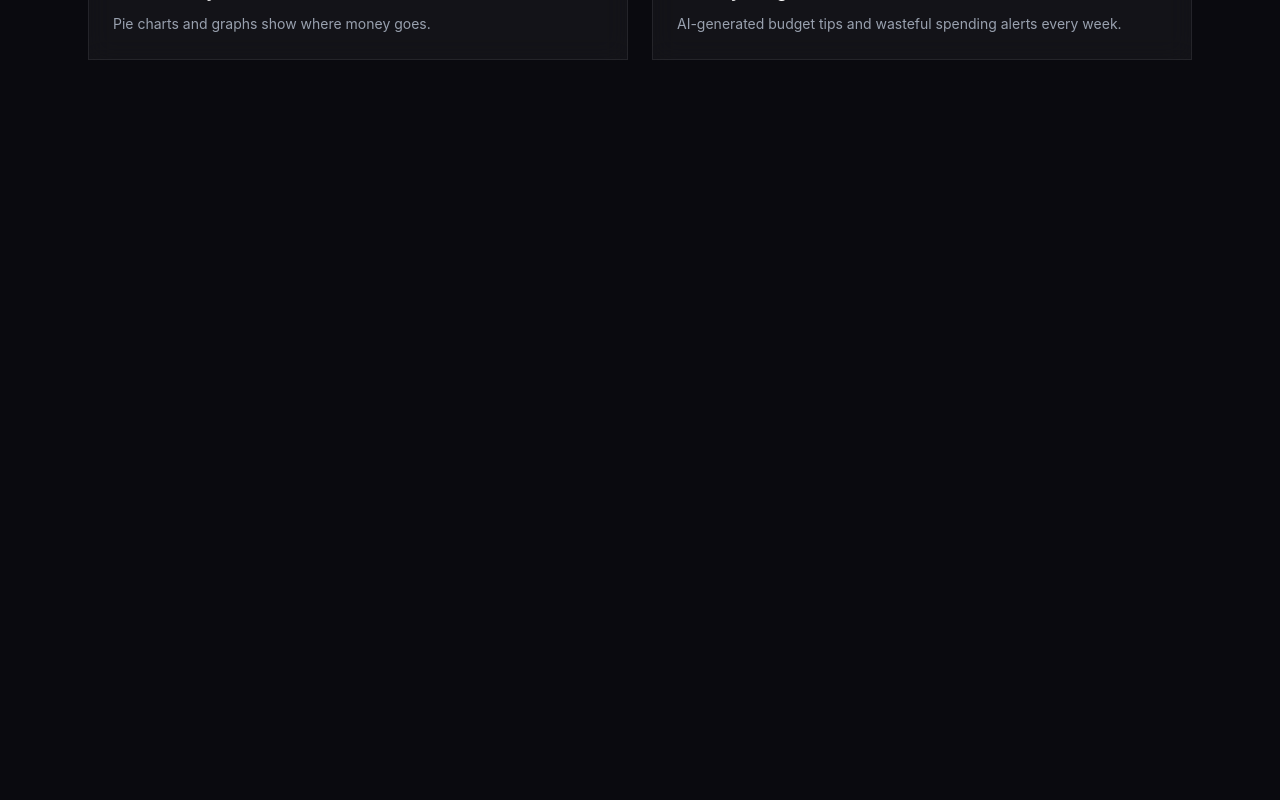
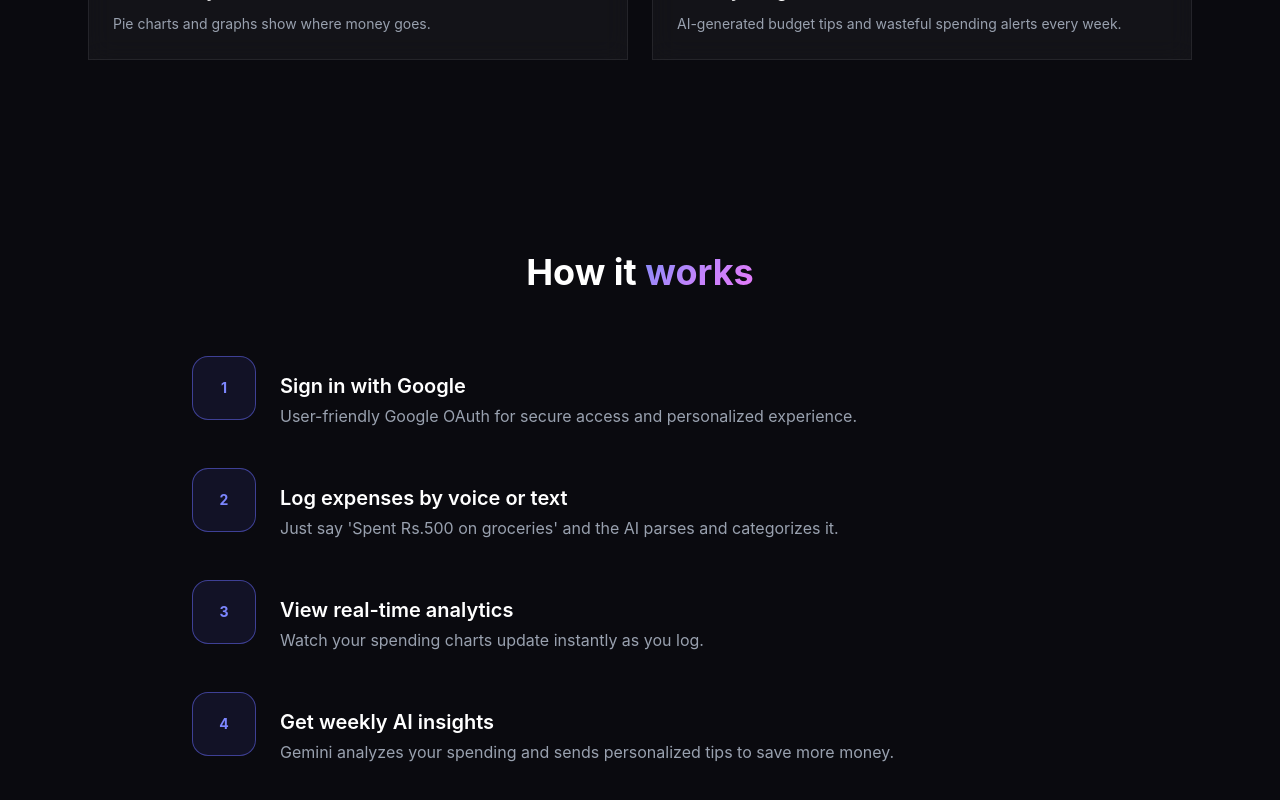
Before and after one commit to anushka-g28/ai-expense-tracker, a Next.js app: page / in a window 1280 px wide. Shown: the part 1308-2108 px from the top of the page. Before the commit the page ends 1464 px from the top, so only its background shows below. Built offline with nearby package versions, Linux system fonts and the light colour scheme; no server answers.

Commit message:
Add How it works section

```diff
--- a/app/page.tsx
+++ b/app/page.tsx
@@ -1,12 +1,14 @@
 import Hero from "@/components/sections/Hero";
 import Navbar from "@/components/sections/Navbar";
 import Features from "@/components/sections/Features";
+import HowItWorks from "@/components/sections/HowItWorks";
 export default function HomePage() {
   return (
     <div style={{ background: "#0a0a0f", minHeight: "100vh" }}>
       <Navbar />
       <Hero />
       <Features />
+      <HowItWorks />
     </div>
   );
 }
--- a/components/sections/HowItWorks.tsx
+++ b/components/sections/HowItWorks.tsx
@@ -0,0 +1,43 @@
+import StepItem from "../ui/StepItem";
+import { gradientText } from "@/lib/styles";
+
+const steps = [
+    {
+        step: "1",
+        title: "Sign in with Google",
+        desc: "User-friendly Google OAuth for secure access and personalized experience."
+    },
+    {
+        step: "2",
+        title: "Log expenses by voice or text",
+        desc: "Just say 'Spent Rs.500 on groceries' and the AI parses and categorizes it."
+    },
+    {
+        step: "3",
+        title: "View real-time analytics",
+        desc: "Watch your spending charts update instantly as you log."
+    },
+    {
+        step: "4",
+        title: "Get weekly AI insights",
+        desc: "Gemini analyzes your spending and sends personalized tips to save more money."
+    },
+]
+export default function HowItWorks() {
+    return (
+        <section id="how-it-works" className="py-24 px-6">
+      <div className="max-w-4xl mx-auto">
+        <div className="text-center mb-16">
+          <h2 className="text-4xl font-bold text-white mb-4">
+            How it <span style={gradientText}>works</span>
+          </h2>
+        </div>
+        <div className="space-y-10">
+            {steps.map((s) => (
+              <StepItem key={s.step} {...s} />
+            ))}
+          </div>
+        </div>
+    </section>
+    )
+}
--- a/components/ui/StatCard.tsx
+++ b/components/ui/StatCard.tsx
@@ -0,0 +1,20 @@
+import { gradientText } from "@/lib/styles";
+
+interface StatCardProps {
+  value: string;
+  label: string;
+}
+
+export default function StatCard({ value, label }: StatCardProps) {
+  return (
+    <div className="text-center">
+      <div
+        className="text-3xl md:text-4xl font-bold mb-1"
+        style={gradientText}
+      >
+        {value}
+      </div>
+      <div className="text-gray-400 text-sm">{label}</div>
+    </div>
+  );
+}
--- a/components/ui/StepItem.tsx
+++ b/components/ui/StepItem.tsx
@@ -0,0 +1,26 @@
+interface StepItemProps {
+  step: string;
+  title: string;
+  desc: string;
+}
+
+export default function StepItem({ step, title, desc }: StepItemProps) {
+  return (
+    <div className="flex gap-6 items-start">
+      <div
+        className="w-16 h-16 rounded-2xl flex items-center justify-center"
+        style={{
+          background: "rgba(99,102,241,0.1)",
+          border: "1px solid rgba(99,102,241,0.55)",
+          zIndex: 1,
+        }}
+      >
+        <span className="text-indigo-400 font-bold text-sm">{step}</span>
+      </div>
+      <div className="pt-4">
+        <h3 className="text-white font-semibold text-xl mb-1">{title}</h3>
+        <p className="text-gray-400">{desc}</p>
+      </div>
+    </div>
+  );
+}
```
